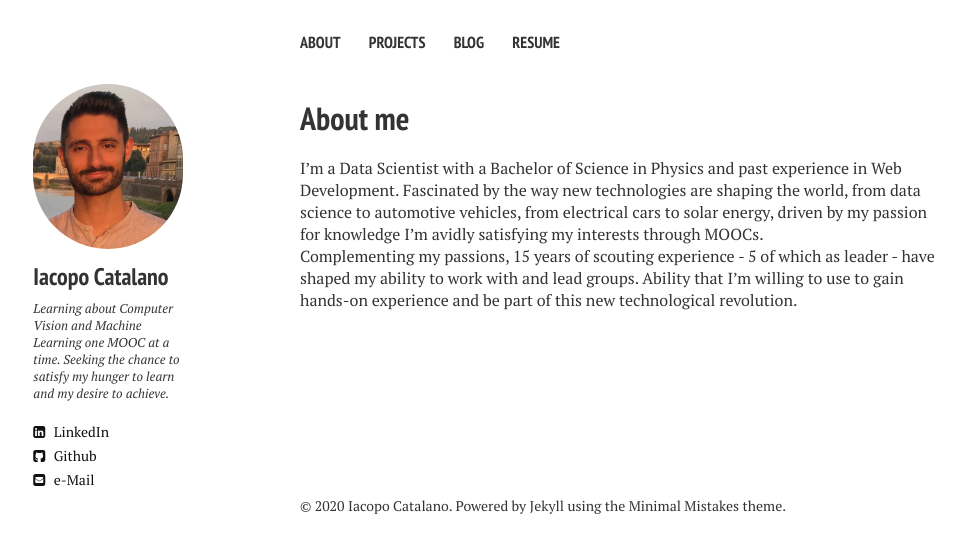
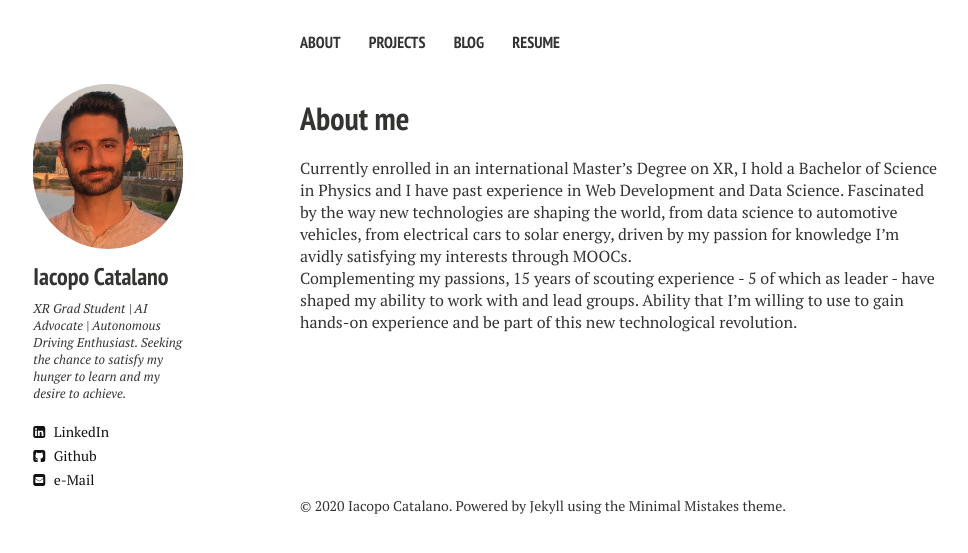
Before and after one commit to IacopomC/iacopomc.github.io, a Jekyll site: the page built from about.md, in a window 1280 px wide. Shown: the top 553 px of the page, without its empty margins (20-988 px from the left). Built offline with Jekyll 4.4.1, drawn with Linux system fonts in a browser that asks for light colours; nearby versions of some CDN libraries.

Commit message:
Fix: Change about me section

```diff
--- a/_config.yml
+++ b/_config.yml
@@ -7,8 +7,8 @@ url:              //iacopomc.github.io
 owner:
   name:           Iacopo Catalano
   avatar:         avatar.jpg
-  bio:            Learning about Computer Vision and Machine Learning
-                  one MOOC at a time. Seeking the chance to satisfy
+  bio:            XR Grad Student | AI Advocate | Autonomous Driving Enthusiast.
+                  Seeking the chance to satisfy
                   my hunger to learn and my desire to achieve.
   email:          iacopomcatalano@gmail.com
   # Social networking links are used in author-bio sidebar. Update and remove as you like.
--- a/about.md
+++ b/about.md
@@ -4,6 +4,6 @@ title: About me
 description: About me section
 ---
 
-I'm a Data Scientist with a Bachelor of Science in Physics and past experience in Web Development. Fascinated by the way new technologies are shaping the world, from data science to automotive vehicles, from electrical cars to solar energy, driven by my passion for knowledge I’m avidly satisfying my interests through MOOCs.
+Currently enrolled in an international Master's Degree on XR, I hold a Bachelor of Science in Physics and I have past experience in Web Development and Data Science. Fascinated by the way new technologies are shaping the world, from data science to automotive vehicles, from electrical cars to solar energy, driven by my passion for knowledge I’m avidly satisfying my interests through MOOCs.
 <br/>
 Complementing my passions, 15 years of scouting experience - 5 of which as leader - have shaped my ability to work with and lead groups. Ability that I’m willing to use to gain hands-on experience and be part of this new technological revolution.
```
